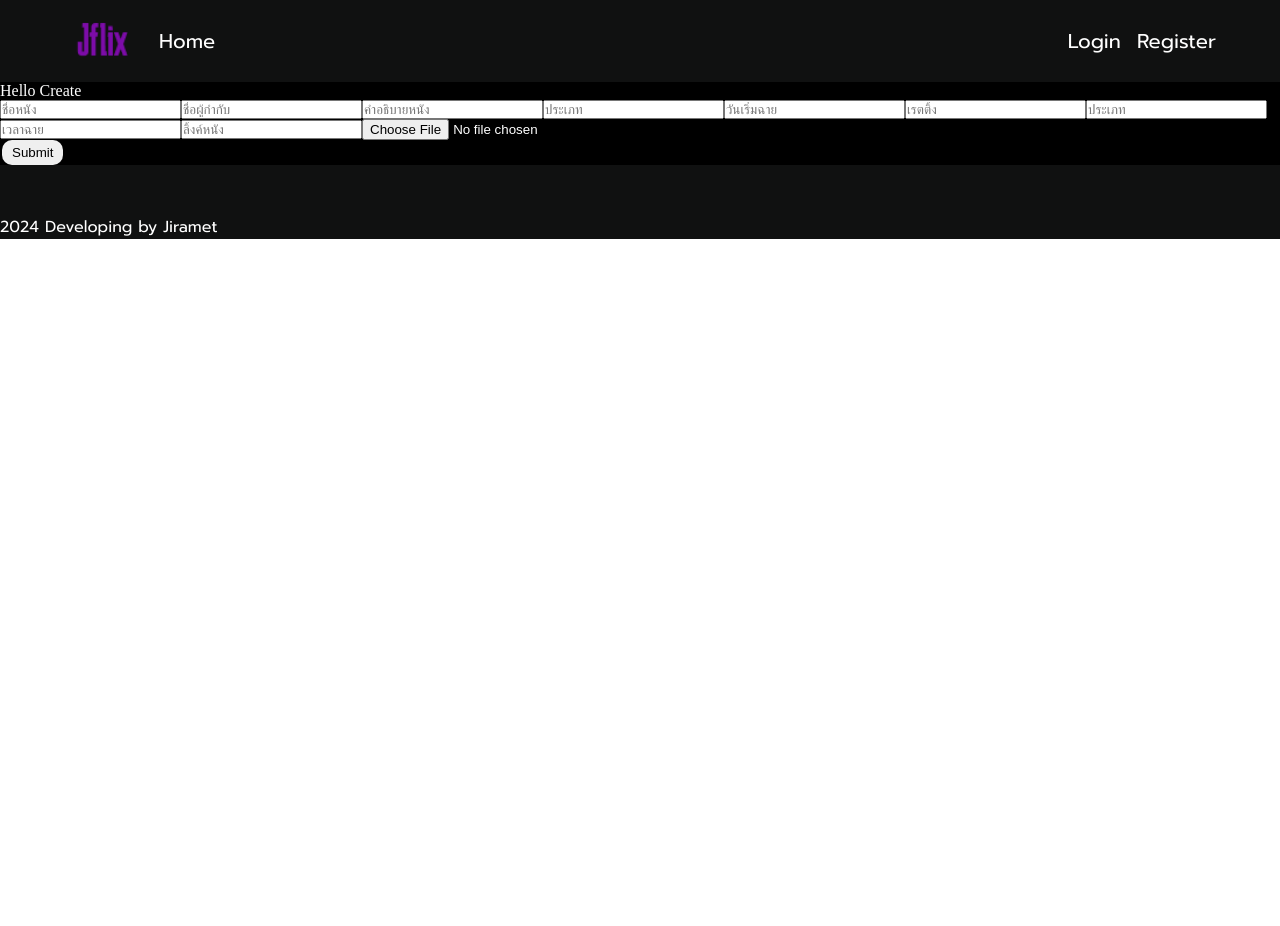
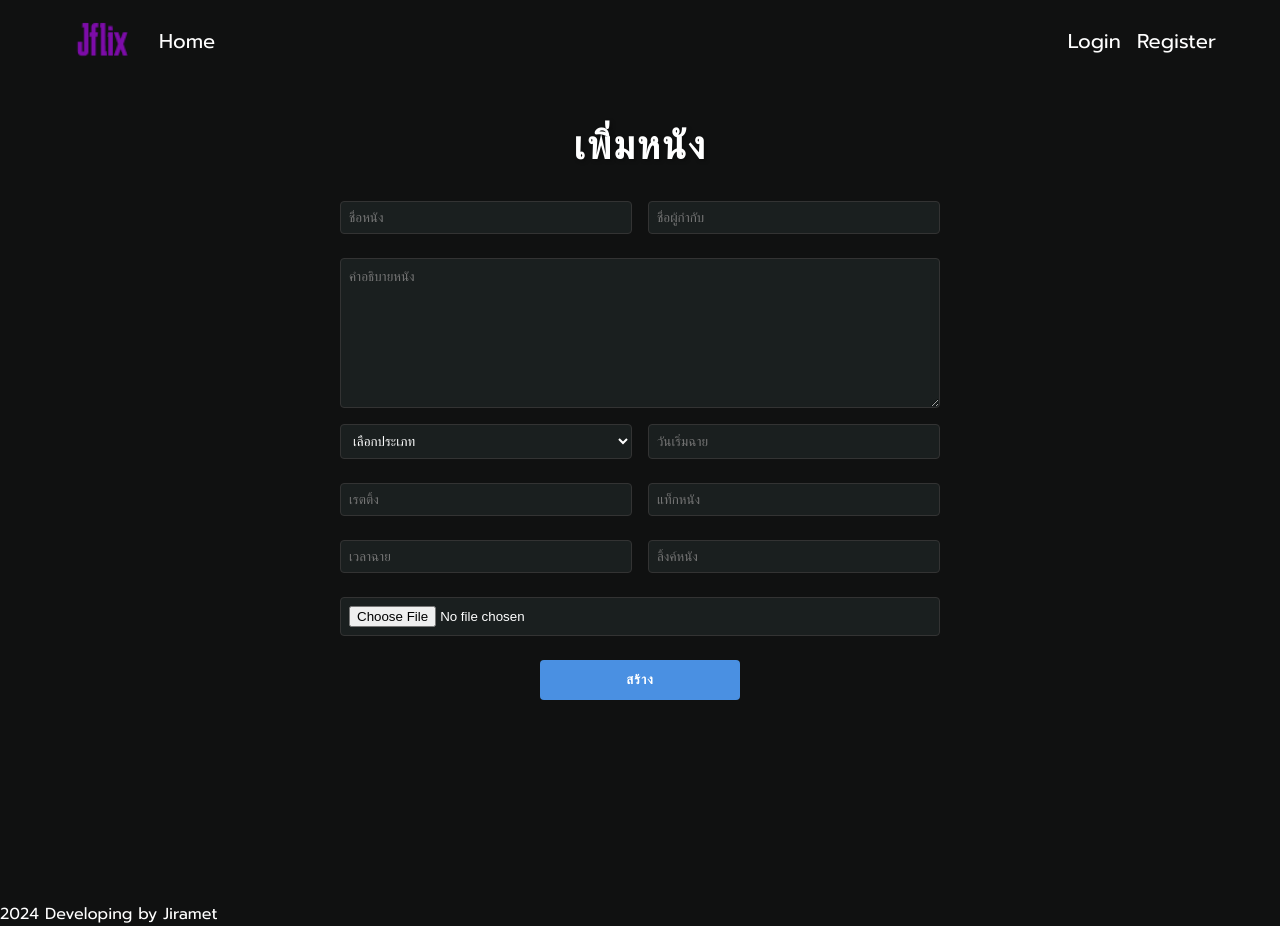
Before and after one commit to Sencoool/my-movies-react, a React (Vite) app: page /addmovie in a window 1280 px wide. Before the commit the page ends 800 px from the top, so only its background shows below. Built offline with nearby package versions, Linux system fonts and the light colour scheme.

Commit message:
Cssing Create.jsx

```diff
--- a/src/Create.css
+++ b/src/Create.css
@@ -1,4 +1,102 @@
 .Create {
-  background: #000;
+  background-color: #101111;
+  display: flex;
+  flex-direction: column;
+  align-items: center;
+  padding: 2rem;
   color: white;
+  height: 770px;
 }
+
+.Create > div:first-child {
+  font-size: 2.5rem;
+  font-weight: bold;
+  color: #ffffff;
+  text-align: center;
+  margin-bottom: 1.5rem;
+  text-transform: uppercase;
+  letter-spacing: 2px;
+  text-shadow: 2px 2px 4px rgba(0, 0, 0, 0.3);
+  padding: 0.5rem;
+  border-radius: 8px;
+}
+
+.Create form {
+  display: grid;
+  grid-template-columns: repeat(2, 1fr);
+  gap: 1rem;
+  width: 100%;
+  max-width: 600px;
+}
+
+.Create input {
+  width: 100%;
+  padding: 0.5rem;
+  background-color: #1a1f1f;
+  border: 1px solid #333;
+  color: white;
+  border-radius: 4px;
+  margin-bottom: 0.5rem;
+}
+
+/* Special styling for description input */
+.Create input[placeholder="คำอธิบายหนัง"] {
+  grid-column: span 2;
+  height: 100px;
+  resize: vertical;
+}
+
+/* Dropdown for Type */
+.Create select {
+  width: 100%;
+  padding: 0.5rem;
+  background-color: #1a1f1f;
+  border: 1px solid #333;
+  color: white;
+  border-radius: 4px;
+  margin-bottom: 0.5rem;
+}
+
+.description-textarea {
+  width: 100%;
+  grid-column: span 2;
+  min-height: 150px;
+  padding: 0.5rem;
+  background-color: #1a1f1f;
+  border: 1px solid #333;
+  color: white;
+  border-radius: 4px;
+  resize: vertical;
+  font-family: Arial, sans-serif;
+  line-height: 1.5;
+}
+
+.submit-container {
+  display: flex;
+  justify-content: center;
+  width: 100%;
+  grid-column: span 2;
+  margin-top: 1rem;
+}
+
+.btnCreate {
+  width: 200px;
+  padding: 0.75rem;
+  background-color: #4a90e2;
+  color: white;
+  border: none;
+  border-radius: 4px;
+  cursor: pointer;
+  transition: background-color 0.3s ease;
+  font-weight: bold;
+  text-transform: uppercase;
+  letter-spacing: 1px;
+}
+
+.btnCreate:hover {
+  background-color: #357abd;
+}
+/* File input styling */
+.Create input[type="file"] {
+  grid-column: span 2;
+}
--- a/src/Create.jsx
+++ b/src/Create.jsx
@@ -59,7 +59,7 @@ function Create() {
     <>
       <Navbar />
       <div className="Create">
-        <div>Hello Create</div>
+        <div>เพิ่มหนัง</div>
         <form ref={refResetForm}>
           <input
             type="text"
@@ -71,16 +71,19 @@ function Create() {
             onChange={(e) => setNewDirector(e.target.value)}
             placeholder="ชื่อผู้กำกับ"
           />
-          <input
-            type="text"
+          <textarea
+            className="description-textarea"
             onChange={(e) => setNewDesc(e.target.value)}
             placeholder="คำอธิบายหนัง"
-          />
-          <input
-            type="text"
+          ></textarea>
+          <select
             onChange={(e) => setNewType(e.target.value)}
             placeholder="ประเภท"
-          />
+          >
+            <option value="">เลือกประเภท</option>
+            <option value="Movie">Movie</option>
+            <option value="Series">Series</option>
+          </select>
           <input
             type="text"
             onChange={(e) => setNewRelease(e.target.value)}
@@ -94,8 +97,9 @@ function Create() {
           <input
             type="text"
             onChange={(e) => setNewGenre(e.target.value)}
-            placeholder="ประเภท"
+            placeholder="แท็กหนัง"
           />
+
           <input
             type="text"
             onChange={(e) => setNewRunningTime(e.target.value)}
@@ -107,16 +111,18 @@ function Create() {
             placeholder="ลิ้งค์หนัง"
           />
           <input type="file" onChange={(e) => setNewImage(e.target.files[0])} />
-          <div>
+        </form>
+        <div>
+          <div className="submit-container">
             <button
               className="btnCreate"
               type="submit"
               onClick={() => fetchNewMovie()}
             >
-              Submit
+              สร้าง
             </button>
           </div>
-        </form>
+        </div>
       </div>
 
       <Footer />
--- a/src/Editmovie.jsx
+++ b/src/Editmovie.jsx
@@ -18,7 +18,6 @@ function Edit() {
     try {
       const response = await axios.get(`${BASE_URL}/movie/${movieID}`);
       setMovie(response.data[1]);
-      // console.log(response.data[1]);
     } catch (error) {
       console.log("error", error);
     }
--- a/src/Login.jsx
+++ b/src/Login.jsx
@@ -27,6 +27,12 @@ function Login() {
       console.log("error login", error);
     }
   }
+
+  const handleKeyDown = (e) => {
+    if (e.key === "Enter") {
+      checkLogin();
+    }
+  };
 
   return (
     <>
```
